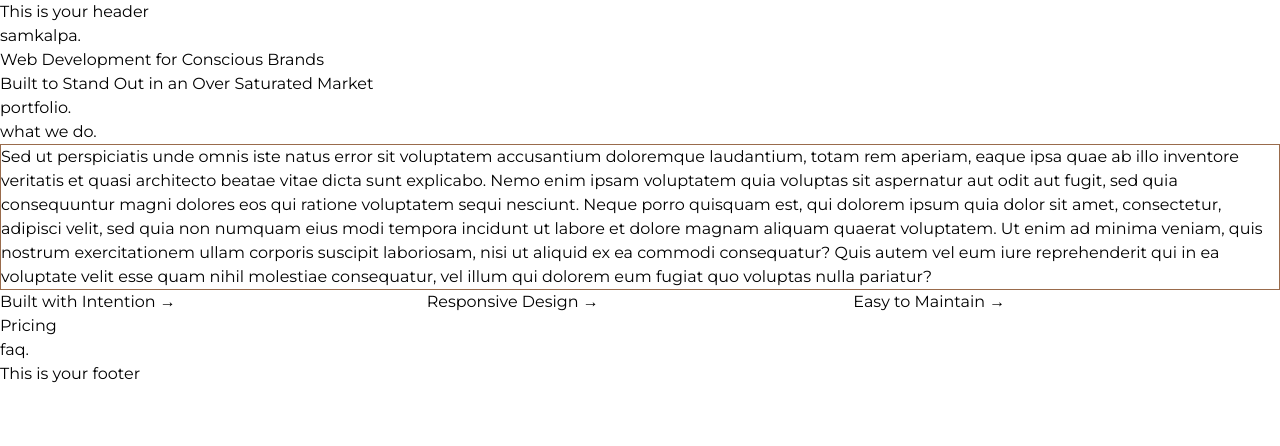
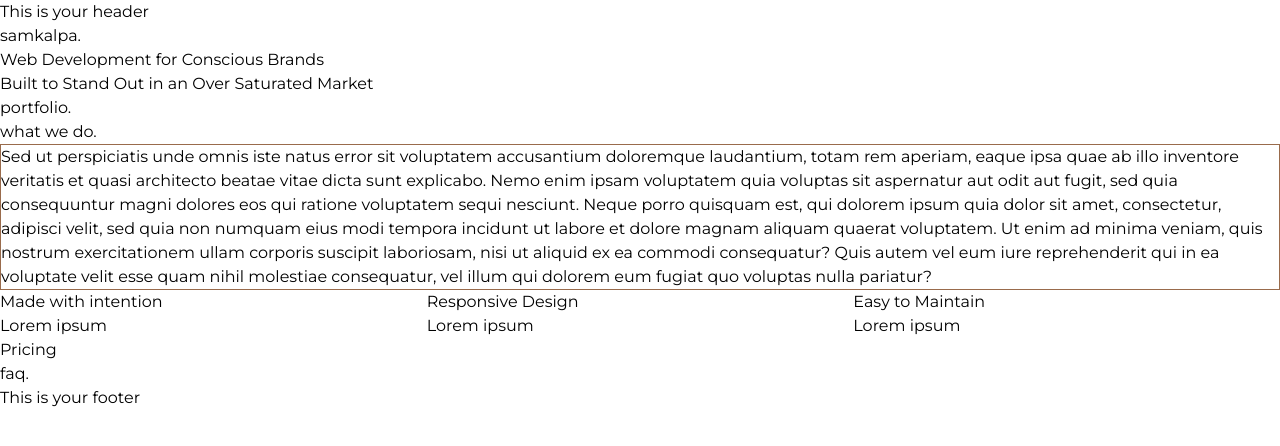
Before and after one commit to brittwoodard/embodied-creative, a Jekyll site: the page built from index.html, in a window 1280 px wide. Shown: the top 446 px of the page. Built offline with Jekyll 4.4.1, drawn with Linux system fonts in a browser that asks for light colours; some web fonts are replaced.

Commit message:
Wednesday Work

```diff
--- /dev/null
+++ b/_data/faq-settings.yml
@@ -0,0 +1,7 @@
+features:
+  - feature: Made with intention
+    description: Lorem ipsum
+  - feature: Responsive Design
+    description: Lorem ipsum
+  - feature: Easy to Maintain
+    description: Lorem ipsum
--- a/index.html
+++ b/index.html
@@ -35,15 +35,12 @@ seo:
   <h2 class="lowercase">{{page.about-section.heading}}</h2>
   <div class="border border-feature">{{page.about-section.description}}</div>
   <div class="grid grid-cols-3">
-    <div>
-      <h3>Built with Intention →</h3>
-    </div>
-    <div>
-      <h3>Responsive Design →</h3>
-    </div>
-    <div>
-      <h3>Easy to Maintain →</h3>
-    </div>
+    {% for item in site.data.faq-settings.features %}
+		<div>
+			<h3>{{item.feature}}</h3>
+			<p>{{item.description}}</p>
+		</div>
+		{% endfor %}
   </div>
   <a href="#" class="button">Pricing</a>
 </section>
```
Also changed, not shown: other parts of index.html (+2 -2 lines), _data/site-settings.yml (added).
